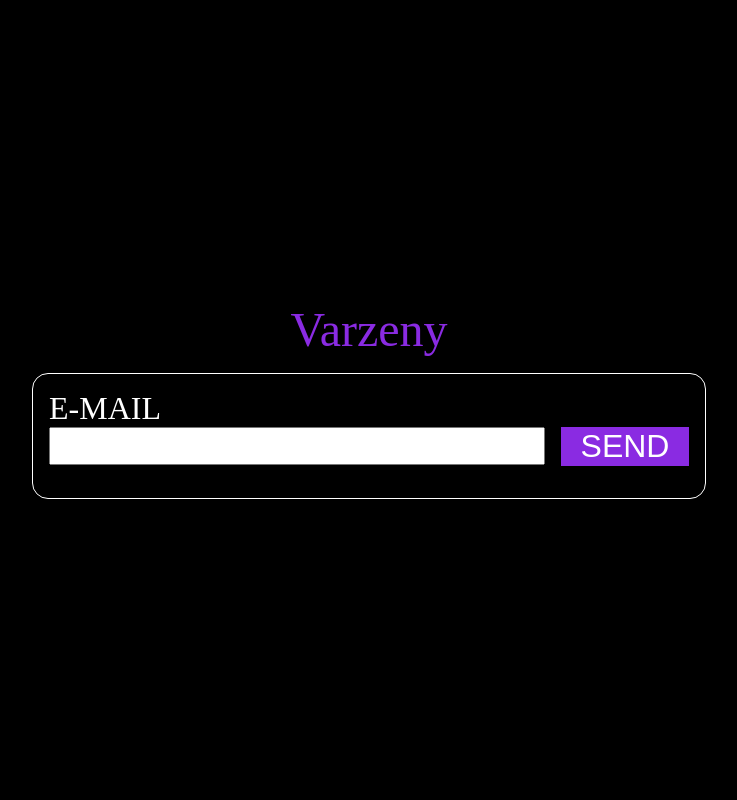
After one commit to varzeny/was_common, a Python web app: template app/template/page_sign.html in a window 1280 px wide. The commit adds this page. Shown: the whole page, without its empty margins (271-1008 px from the left). Run offline with Jinja, Linux system fonts and the light colour scheme; the template is opened without the code that fills it, so the values that code supplies are empty.

Commit message:
회원 가입 구현중. 이메일 보내서 확인하는는거 구현할 것

```diff
--- /dev/null
+++ b/app/template/page_sign.html
@@ -0,0 +1,114 @@
+<!DOCTYPE html>
+<html>
+<head>
+    <meta charset='utf-8'>
+    <title>Page Sign</title>
+    <style>
+        /* reset */
+        body {
+            margin: 0;
+            padding: 0;
+            width: 100vw;
+            height: 100vh;
+            background-color: black;
+            color: white;
+            display: flex;
+            flex-direction: column;
+            justify-content: center;
+            align-items: center;
+        }
+
+        a {
+            text-decoration: none;
+        }
+
+        /* setup */
+        .a-varzeny {
+            color: blueviolet;
+            font-size: 3rem;
+            margin-bottom: 1rem;
+        }
+
+        .div-form {
+            display: flex;
+            flex-direction: column;
+            border: 1px solid white;
+            border-radius: 1rem;
+            padding: 1rem;
+            width: 50vw;
+        }
+        .div-form label { font-size: 2rem; }
+
+        .div-1 { display: flex; }
+        .div-1 input { flex-grow: 1; height: 2rem; }
+        .div-1 button {
+            width: 8rem; margin-left: 1rem; border: none; background-color: blueviolet; color: white; font-size: 2rem;
+        }
+
+        .div-email { margin-bottom: 1rem; }
+        .div-code { margin-bottom: 1rem; display: none; }
+        #btn-next {
+            display: none;
+            border: none;
+            background-color: blueviolet;
+            color: white;
+            font-size: 2rem;
+        }
+
+
+
+
+
+    </style>
+</head>
+<body>
+    <a class="a-varzeny" href="/" target="_top">Varzeny</a>
+    <div class="div-form">
+        <div class="div-email">
+            <label>E-MAIL</label>
+            <div class="div-1">
+                <input id="input-email" type="text">
+                <button id="btn-send">SEND</button>
+            </div>
+        </div>
+
+        <div class="div-code">
+            <label>CODE</label>
+            <div class="div-1">
+                <input id="input-code" type="text">
+            </div>
+        </div>
+
+        <button id="btn-next">NEXT</button>
+    </div>
+
+
+    <script>
+        const emailRegex = /^[^\s@]+@[^\s@]+\.[^\s@]+$/;
+        const email = document.getElementById("input-email")
+
+        document.getElementById("btn-send").addEventListener("click", ()=>{
+            if( !emailRegex.test(email.value) ){
+                alert("wrong e-mail !");
+                return
+            }
+
+            fetch("/check-email",{
+                method:"POST",
+                headers:{ "Content-Type": "application/json"  },
+                body:JSON.stringify(
+                    {"email":email.value}
+                )
+            })
+            .then(resp=>{
+                if(resp.ok){
+
+                }else{
+
+                }
+            })
+            .catch(e=>{ console.log("error : ", e); })
+        });
+    </script>
+</body>
+</html>
```
Also changed, not shown: app/controller.py (+33 -7 lines), app/core/authorization_manager.py (+33 -11 lines), app/template/_page_sign.html (added, +99 -0 lines), app/template/page_login.html (+4 -8 lines), app/template/widget_account.html (+13 -9 lines).
